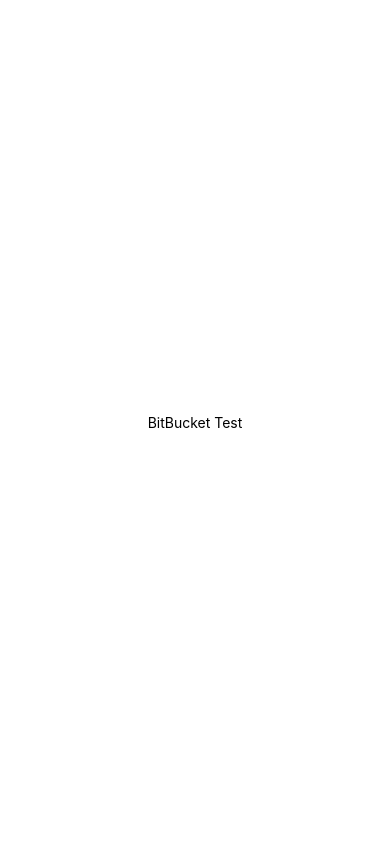
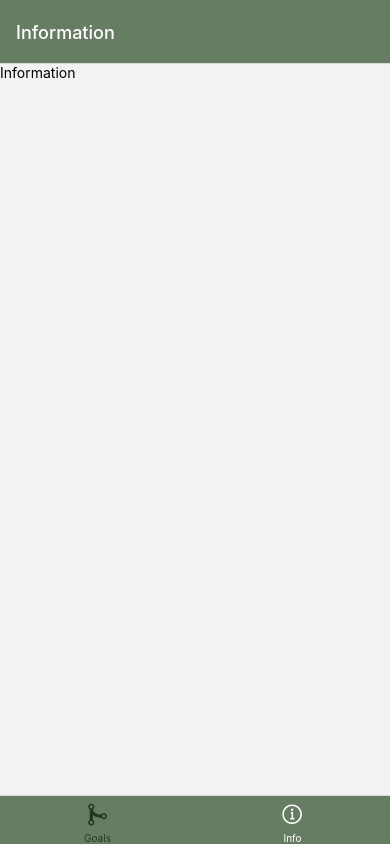
Before and after one commit to BostonBijold/AIM, a React Native app: screen /Information in a window 390 px wide. Built offline with nearby package versions, Linux system fonts and the light colour scheme.

Commit message:
Initial build. Navigation added and dependenceys

```diff
--- a/App.js
+++ b/App.js
@@ -1,20 +1,65 @@
-import { StatusBar } from 'expo-status-bar';
-import { StyleSheet, Text, View } from 'react-native';
+import { StatusBar } from "expo-status-bar";
+import { StyleSheet, Text, View } from "react-native";
+
+import { NavigationContainer } from "@react-navigation/native";
+import { createBottomTabNavigator } from "@react-navigation/bottom-tabs";
+import { createNativeStackNavigator } from "@react-navigation/native-stack";
+import { Ionicons } from '@expo/vector-icons';
+
+//screens and components
+import ManageGoal from "./screens/ManageGoal";
+import ViewGoals from "./screens/ViewGoals";
+import ManageTask from "./screens/ManageTask";
+import Information from "./screens/Information";
+
+import { GlobalStyles } from "./constants/colors";
+
+const BottomTabs = createBottomTabNavigator();
+const Stack = createNativeStackNavigator();
+
+function AgileLifeDevelopmentOverview() {
+  return  <BottomTabs.Navigator screenOptions={{
+    headerStyle: {backgroundColor: GlobalStyles.colors.layer1},
+    headerTintColor: 'white',
+    tabBarStyle: {backgroundColor: GlobalStyles.colors.layer1},
+    tabBarActiveTintColor: GlobalStyles.colors.white,
+    tabBarInactiveTintColor: GlobalStyles.colors.layer4
+  }}>
+      <BottomTabs.Screen name="Goals" component={ViewGoals}
+      options={{
+        titile: 'Goals',
+        tabBarLabel: 'Goals',
+        tabBarIcon: ({color, size}) => <Ionicons name='git-merge' size={size} color={color} />
+      }}
+      />
+      <BottomTabs.Screen name="Information" component={Information}
+            options={{
+              titile: 'Info',
+              tabBarLabel: 'Info',
+              tabBarIcon: ({color, size}) => <Ionicons name='information-circle-outline' size={size} color={color} />
+            }}
+      />
+    </BottomTabs.Navigator>
+
+}
+
+// options headerShown: false hides the 'Aim' header but it will show in a stack screen- a 'stacked' overlay screen.
+// make the header dynamic to show the goal name?
 
 export default function App() {
   return (
-    <View style={styles.container}>
-      <Text>BitBucket Test</Text>
+    <>
       <StatusBar style="auto" />
-    </View>
+      <NavigationContainer>
+        <Stack.Navigator>
+
+          <Stack.Screen name="AIM" component={AgileLifeDevelopmentOverview} options={{headerShown: false}} />
+          <Stack.Screen name="Manage Task" component={ManageTask} />
+          <Stack.Screen name="Manage Goal" component={ManageGoal} />
+
+
+        </Stack.Navigator>
+      </NavigationContainer>
+    </>
   );
 }
-
-const styles = StyleSheet.create({
-  container: {
-    flex: 1,
-    backgroundColor: '#fff',
-    alignItems: 'center',
-    justifyContent: 'center',
-  },
-});
--- a/constants/colors.js
+++ b/constants/colors.js
@@ -1,5 +1,19 @@
 export const GlobalStyles = {
     colors: {
+        background: '#949993',
         layer1: '#677D63',
+        layer2: '#495E45',
+        layer3: '#2C4129',
+        layer4: '#233720',
+
+        dark1: '#12250F',
+        dark2: '#031A00',
+
+        accent1: '#6F9FAF',
+        white: '#fff',
+
+        text1: '#F0EFDB',
+
+        errorText: '#FFD885'
     }
 };
--- /dev/null
+++ b/screens/Information.js
@@ -0,0 +1,8 @@
+import { StyleSheet, Text, View } from 'react-native';
+
+
+function Information() {
+   return  <Text>Information </Text>
+};
+
+export default Information;
--- /dev/null
+++ b/screens/ManageGoal.js
@@ -0,0 +1,8 @@
+import { Text } from "react-native";
+
+
+function ManageGoals() {
+    return <Text>manage goals </Text>
+}
+
+export default ManageGoals;
--- /dev/null
+++ b/screens/ManageTask.js
@@ -0,0 +1,8 @@
+import { StyleSheet, Text, View } from 'react-native';
+
+
+function ManageTask() {
+   return  <Text>Manage task </Text>
+};
+
+export default ManageTask;
--- /dev/null
+++ b/screens/ViewGoals.js
@@ -0,0 +1,8 @@
+import { Text } from "react-native";
+
+
+function ViewGoals() {
+    return (<Text> view goals </Text>
+)};
+
+export default ViewGoals;
```
Also changed, not shown: package.json (+8 -1 lines), 1 other file (tests, documents, lock files or other folders).
